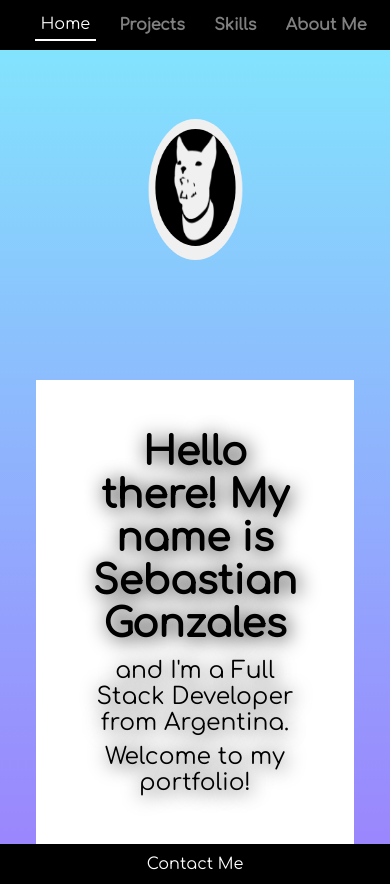
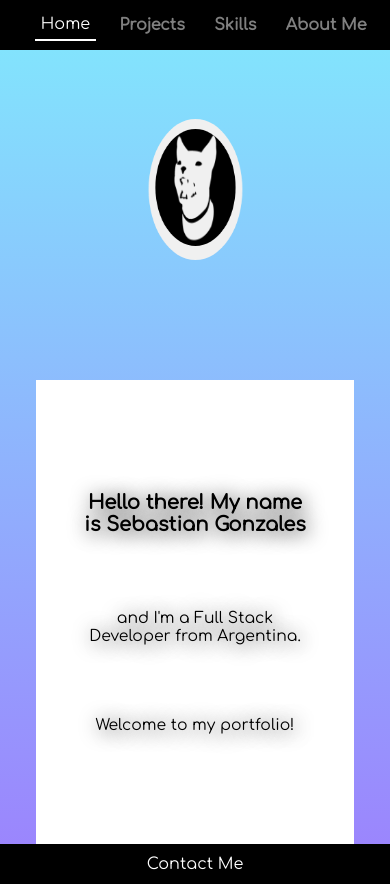
Before and after one commit to asgonzales/portfolio, a React (Create React App) app: page / in a window 390 px wide. Built offline with nearby package versions, Linux system fonts and the light colour scheme.

Commit message:
fixed font size and shadow in Home

```diff
--- a/src/components/Cards/HomeCard/HomeCard.module.css
+++ b/src/components/Cards/HomeCard/HomeCard.module.css
@@ -11,14 +11,26 @@
     text-shadow: 2px 2px 20px black;
 }
 .contHomeCard > h3 {
-    font-size: 36px;
+    font-size: 3em;
     font-weight: 600;
     margin: 2%;
 }
 .contHomeCard > p {
     margin: 1%;
-    font-size: 28px;
+    font-size: 2em;
     font-weight: 400;
+}
+@media screen and (max-width: 1200px) {
+    .contHomeCard > h3 {
+        font-size: 2em;
+        font-weight: 600;
+        margin: 2%;
+    }
+    .contHomeCard > p {
+        margin: 1%;
+        font-size: 1em;
+        font-weight: 400;
+    }
 }
 
 @media screen and (max-width: 700px) {
@@ -38,13 +50,13 @@
         text-shadow: 2px 2px 20px black;
     }
     .contHomeCard > h3 {
-        font-size: 10vw;
+        font-size: 5vw;
         font-weight: 600;
         margin: 2%;
     }
     .contHomeCard > p {
         margin: 1%;
-        font-size: 6vw;
+        font-size: 4vw;
         font-weight: 400;
     }
 }
--- a/src/components/Cards/ProjectPreview/ProjectPreview.module.css
+++ b/src/components/Cards/ProjectPreview/ProjectPreview.module.css
@@ -5,6 +5,7 @@
     position: relative;
     border-radius: 20px;
     overflow: hidden;
+    box-shadow: 0 0 10px 1px rgba(0, 0, 0, 0.3);
 }
 .divImg {
     width: 100%;
@@ -102,6 +103,7 @@
         position: relative;
         border-radius: 20px;
         overflow: hidden;
+        box-shadow: 0 0 10px 1px rgba(0, 0, 0, 0.3);
     }
     .divImg {
         width: 100%;
--- a/src/pages/Home/Home.module.css
+++ b/src/pages/Home/Home.module.css
@@ -39,7 +39,7 @@
     /* border: 1px solid red; */
     position: absolute;
     background-color: white;
-    box-shadow: -30rem 0 0 0 white;
+    box-shadow: -20rem 0 0 0 white;
     left: 0;
     height: 100vh;
     display: flex;
```
